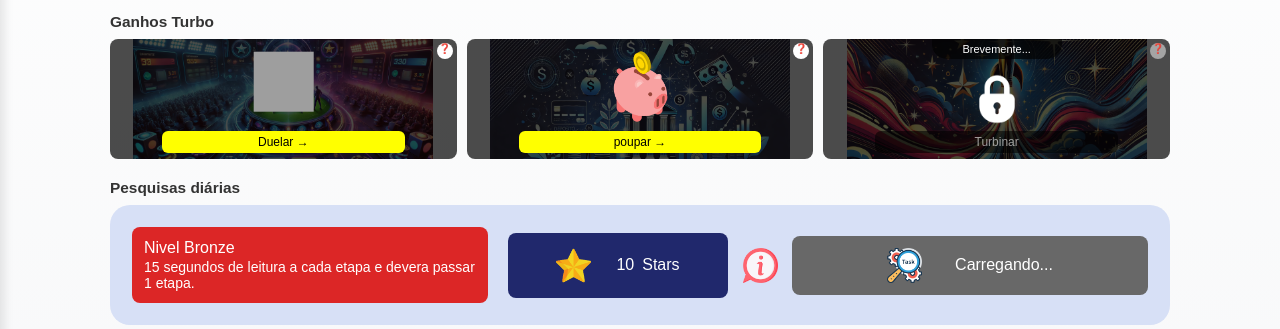
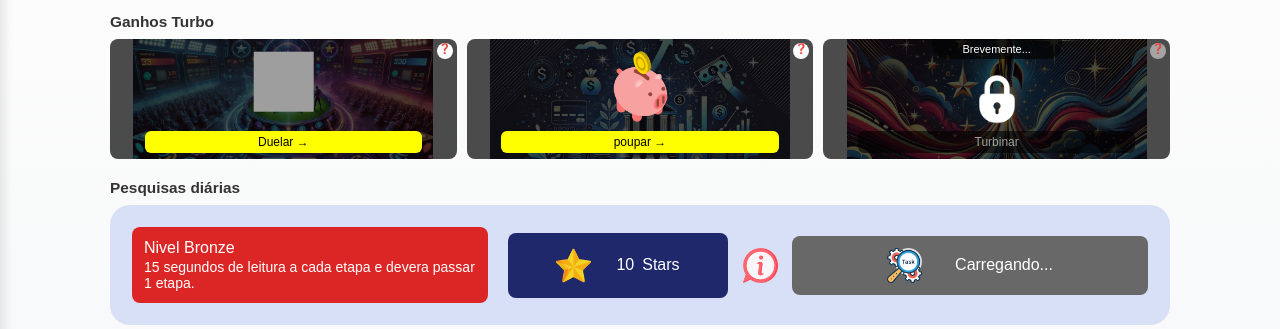
Before and after one commit to Nelio-Albasine/LonyExtra, a PHP site: page /0/dashboard/index.html in a window 1280 px wide. Shown: the part 323-652 px from the top of the page. Run offline with PHP 8.4, Linux system fonts and the light colour scheme; data that the repository does not hold is empty; some libraries are stand-ins or nearby versions; grey boxes are pictures that could not be loaded.

Commit message:
Ajustado:  CSS dos Cards Duelar/Poupar/Turbinar (a class: .card_option_name) ajustar para centralizar  ####### FEITO

```diff
--- a/0/css/home/ganhos_turbo_boxes.css
+++ b/0/css/home/ganhos_turbo_boxes.css
@@ -146,15 +146,18 @@
 .card_option_name {
     position: absolute;
     bottom: 6px;
-    padding: 4px 15px;
+    padding: 4px 5px !important;
     color: black;
     background-color: yellow;
     border: none;
     border-radius: 6px;
     font-size: 12px;
     cursor: pointer;
-    width: 70%;
-    align-self: center;
+    width: 80%;
+    overflow: hidden;
+    align-self: center !important;
+    text-align: center !important;
+    white-space: nowrap;
 }
 
 .card_option_name.unavailable {
```
Also changed, not shown: 0/README.md.
